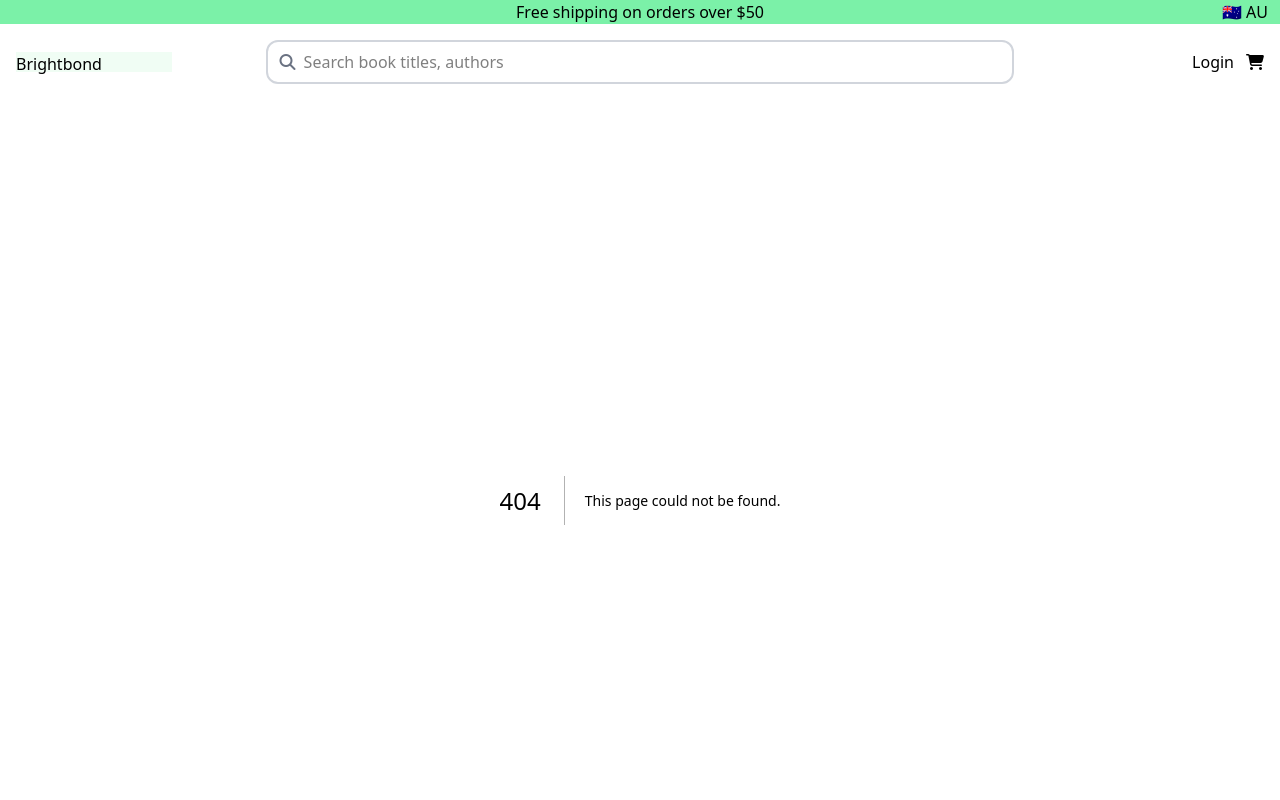
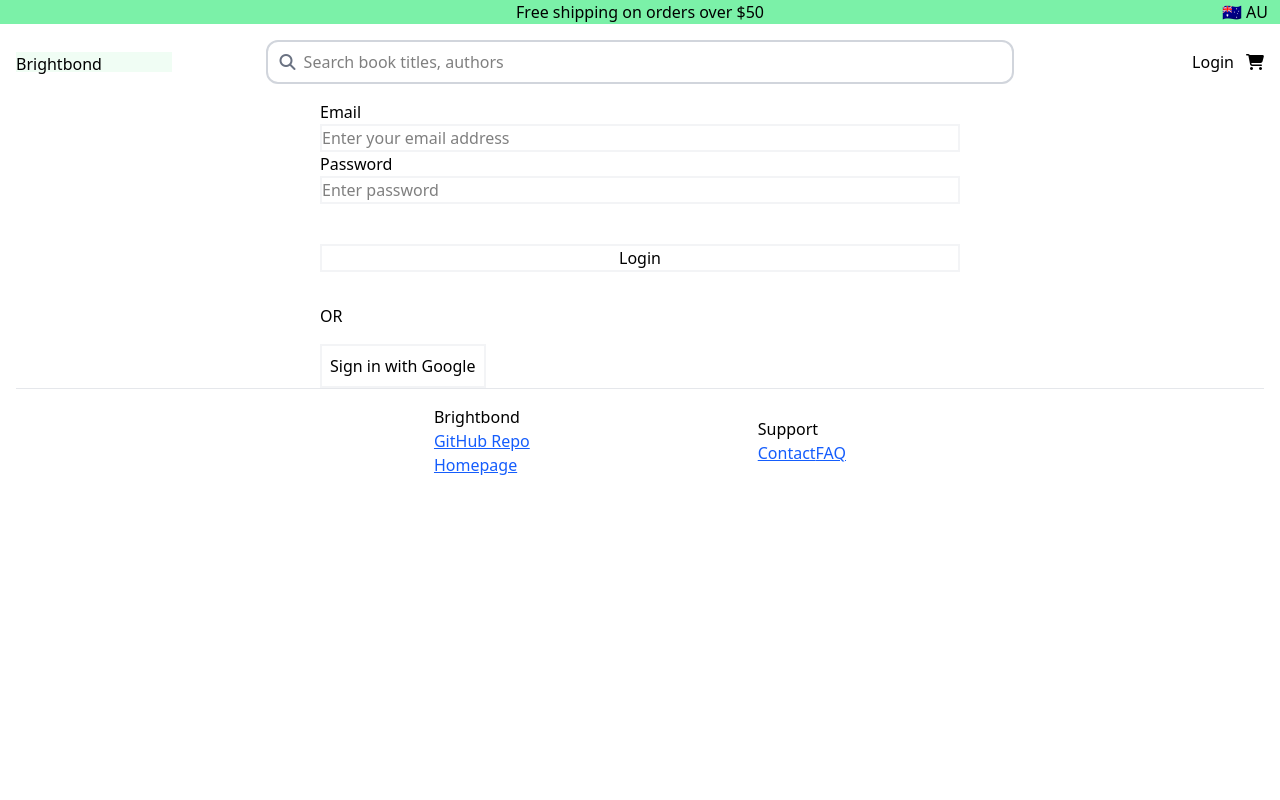
Before and after one commit to Jennifer-JY/bookstore, a Next.js app: page /login in a window 1280 px wide. Before the commit this address had no page. Shown: the top 800 px of the page. Built offline with nearby package versions, Linux system fonts and the light colour scheme.

Commit message:
Add authentication -- credentials and google OAuth.

```diff
--- /dev/null
+++ b/app/account/page.tsx
@@ -0,0 +1,3 @@
+export default function AccountPage() {
+  return <div>Hi ***</div>;
+}
--- /dev/null
+++ b/app/api/auth/[...nextauth]/route.ts
@@ -0,0 +1,2 @@
+import { handlers } from "@/auth";
+export const { GET, POST } = handlers;
--- /dev/null
+++ b/app/lib/actions.ts
@@ -0,0 +1,23 @@
+"use server";
+
+import { signIn } from "@/auth";
+import { AuthError } from "next-auth";
+
+export async function authenticate(
+  prevState: string | undefined,
+  formData: FormData
+) {
+  try {
+    await signIn("credentials", formData);
+  } catch (error) {
+    if (error instanceof AuthError) {
+      switch (error.type) {
+        case "CredentialsSignin":
+          return "Invalid credentials.";
+        default:
+          return "Something went wrong.";
+      }
+    }
+    throw error;
+  }
+}
--- a/app/lib/types.ts
+++ b/app/lib/types.ts
@@ -35,3 +35,8 @@ export type ItemInCart = {
   price: number;
   stripe_price_id: string;
 };
+
+export type User = {
+  email: string;
+  password: string;
+};
--- /dev/null
+++ b/app/login/page.tsx
@@ -0,0 +1,74 @@
+/**
+ * The implementation for the authentication follows the official
+ * Next.js Getting Started tutorial:
+ * Next.js Learn - Adding Authentication
+ */
+"use client";
+import { useSearchParams } from "next/navigation";
+import { useActionState } from "react";
+import { authenticate } from "../lib/actions";
+import { signIn } from "next-auth/react";
+
+export default function Login() {
+  const searchParams = useSearchParams();
+  const callbackUrl = searchParams.get("callbackUrl") || "/books";
+  const [errorMessage, formAction, isPending] = useActionState(
+    authenticate,
+    undefined
+  );
+
+  return (
+    <div className="w-1/2 mx-auto">
+      <form action={formAction} className="flex flex-col">
+        <label>Email </label>
+        <input
+          id="email"
+          type="email"
+          name="email"
+          placeholder="Enter your email address"
+          required
+          className="border-2 border-gray-100"
+        ></input>
+        <label>Password </label>
+        <input
+          id="password"
+          type="password"
+          name="password"
+          placeholder="Enter password"
+          required
+          minLength={6}
+          className="border-2 border-gray-100"
+        ></input>
+        <input type="hidden" name="redirectTo" value={callbackUrl} />
+        <button
+          aria-disabled={isPending}
+          className="cursor-pointer mt-10 border-2 border-gray-100"
+        >
+          Login
+        </button>
+      </form>
+      <div
+        className="flex h-8 items-end space-x-1"
+        aria-live="polite"
+        aria-atomic="true"
+      >
+        {errorMessage && (
+          <>
+            ⚠️
+            <p className="text-sm text-red-500">{errorMessage}</p>
+          </>
+        )}
+      </div>
+
+      <div>OR</div>
+
+      <button
+        type="button"
+        onClick={() => signIn("google")}
+        className="mt-4 border-2 border-gray-100 p-2"
+      >
+        Sign in with Google
+      </button>
+    </div>
+  );
+}
--- a/app/seed/placeholder-data.ts
+++ b/app/seed/placeholder-data.ts
@@ -1,3 +1,5 @@
+import bcrypt from "bcryptjs";
+
 export const books = [
   {
     id: "dfdc5b55-3b13-4037-b38e-00cbcb5a6f4d",
@@ -195,3 +197,14 @@ export const bookDetails = [
       "Before the final image appears, there’s a mess of code, chaos, and possibility. Unrendered is a story of identity in flux—a meditation on creativity, control, and the raw, unfinished moments that shape who we become.",
   },
 ];
+
+export const users = [
+  {
+    email: "123@gmail.com",
+    password: bcrypt.hashSync("bacon123", 10),
+  },
+  {
+    email: "456@gmail.com",
+    password: bcrypt.hashSync("apple123", 10),
+  },
+];
--- a/app/seed/route.ts
+++ b/app/seed/route.ts
@@ -1,5 +1,5 @@
 import { sql } from "../lib/data";
-import { bookDetails, books } from "./placeholder-data";
+import { bookDetails, books, users } from "./placeholder-data";
 
 async function seedBooks() {
   await sql`DROP TABLE IF EXISTS books CASCADE;`;
@@ -52,12 +52,35 @@ async function seedBookDetails() {
   return insertedBookDetails;
 }
 
+async function seedUsers() {
+  await sql`DROP TABLE IF EXISTS users;`;
+  await sql`
+  CREATE TABLE IF NOT EXISTS users (
+    id UUID DEFAULT uuid_generate_v4() PRIMARY KEY,
+    email TEXT UNIQUE,
+    password TEXT
+  );
+`;
+
+  const insertedUsers = await Promise.all(
+    users.map(async (user) => {
+      return sql`
+        INSERT INTO users (email, password)
+        VALUES (${user.email}, ${user.password})
+      `;
+    })
+  );
+
+  return insertedUsers;
+}
+
 export async function GET() {
   try {
     await sql`CREATE EXTENSION IF NOT EXISTS "uuid-ossp"`;
 
     await seedBooks();
     await seedBookDetails();
+    await seedUsers();
 
     return Response.json({ message: "Database seeded successfully" });
   } catch (error) {
--- /dev/null
+++ b/auth.config.ts
@@ -0,0 +1,21 @@
+import type { NextAuthConfig } from "next-auth";
+
+export const authConfig = {
+  pages: {
+    signIn: "/login",
+  },
+  callbacks: {
+    authorized({ auth, request: { nextUrl } }) {
+      const isLoggedIn = !!auth?.user;
+      const isOnAccount = nextUrl.pathname.startsWith("/account");
+      if (isOnAccount) {
+        if (isLoggedIn) return true;
+        return false; // Redirect unauthenticated users to login page
+      } else if (isLoggedIn && nextUrl.pathname === "/login") {
+        return Response.redirect(new URL("/", nextUrl));
+      }
+      return true;
+    },
+  },
+  providers: [], // Add providers with an empty array for now
+} satisfies NextAuthConfig;
--- /dev/null
+++ b/auth.ts
@@ -0,0 +1,79 @@
+/**
+ * This implementation follows the official Next.js Getting Started tutorial:
+ * Next.js Learn - Adding Authentication
+ */
+import NextAuth from "next-auth";
+import Credentials from "next-auth/providers/credentials";
+import { authConfig } from "./auth.config";
+
+import postgres from "postgres";
+import bcrypt from "bcryptjs";
+import { User } from "./app/lib/types";
+import { z } from "zod";
+import Google from "next-auth/providers/google";
+
+const sql = postgres(process.env.POSTGRES_URL!, { ssl: "require" });
+
+async function getUser(email: string): Promise<User | undefined> {
+  try {
+    const user = await sql<User[]>`SELECT * FROM users WHERE email=${email}`;
+    return user[0];
+  } catch (error) {
+    console.error("Failed to fetch user:", error);
+    throw new Error("Failed to fetch user.");
+  }
+}
+
+export const { handlers, auth, signIn, signOut } = NextAuth({
+  ...authConfig,
+  providers: [
+    Credentials({
+      async authorize(credentials) {
+        const parsedCredentials = z
+          .object({ email: z.string().email(), password: z.string().min(6) })
+          .safeParse(credentials);
+
+        if (parsedCredentials.success) {
+          const { email, password } = parsedCredentials.data;
+          const user = await getUser(email);
+          if (!user) return null;
+          const passwordsMatch = await bcrypt.compare(password, user.password);
+
+          if (passwordsMatch) return user;
+        }
+
+        console.log("Invalid credentials");
+        return null;
+      },
+    }),
+    Google,
+  ],
+
+  callbacks: {
+    // run once after log in
+    async signIn({ user }) {
+      console.log(user);
+      const email = user.email;
+      if (!email) return false;
+
+      return true;
+    },
+
+    // define what’s stored in the JWT (server-side, signed)
+    async jwt({ token, user }) {
+      if (user?.email) {
+        token.email = user.email;
+      }
+      return token;
+    },
+
+    // define what’s returned to the client as session.user
+    // 	"session" Is just a decoded + filtered version of the JWT
+    async session({ session, token }) {
+      if (token?.email) {
+        session.user.email = token.email;
+      }
+      return session;
+    },
+  },
+});
--- /dev/null
+++ b/middleware.ts
@@ -0,0 +1,9 @@
+import NextAuth from "next-auth";
+import { authConfig } from "./auth.config";
+
+export default NextAuth(authConfig).auth;
+
+export const config = {
+  // https://nextjs.org/docs/app/building-your-application/routing/middleware#matcher
+  matcher: ["/((?!api|_next/static|_next/image|.*\\.png$).*)"],
+};
--- a/package.json
+++ b/package.json
@@ -9,12 +9,15 @@
     "lint": "next lint"
   },
   "dependencies": {
+    "bcryptjs": "^3.0.2",
     "clsx": "^2.1.1",
     "next": "15.3.1",
+    "next-auth": "^5.0.0-beta.28",
     "postgres": "^3.4.5",
     "react": "^19.0.0",
     "react-dom": "^19.0.0",
-    "stripe": "^18.1.0"
+    "stripe": "^18.1.0",
+    "zod": "^3.25.7"
   },
   "devDependencies": {
     "@eslint/eslintrc": "^3",
```
Also changed, not shown: app/api/cart/route.ts (added), 2 other files (tests, documents, lock files or other folders).
